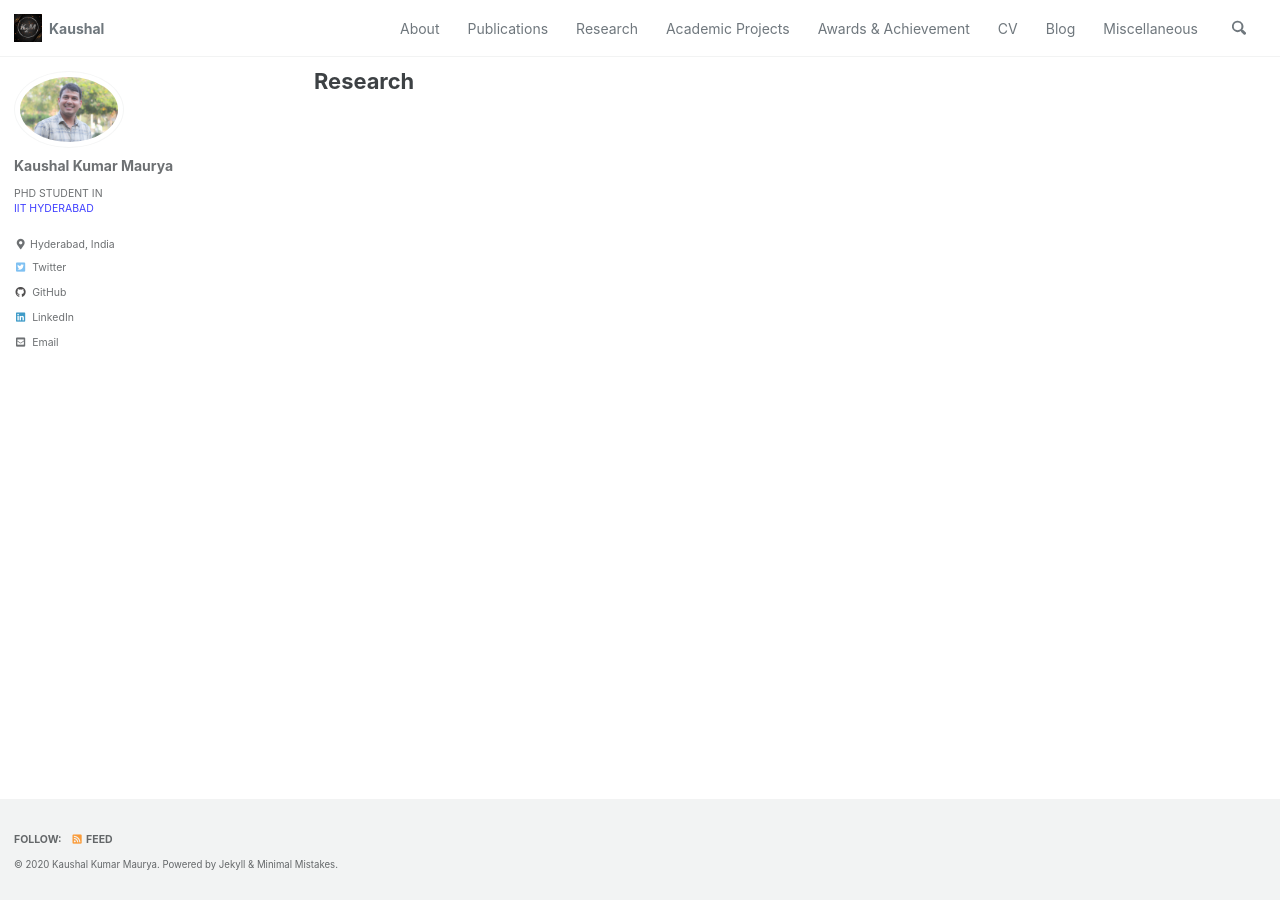
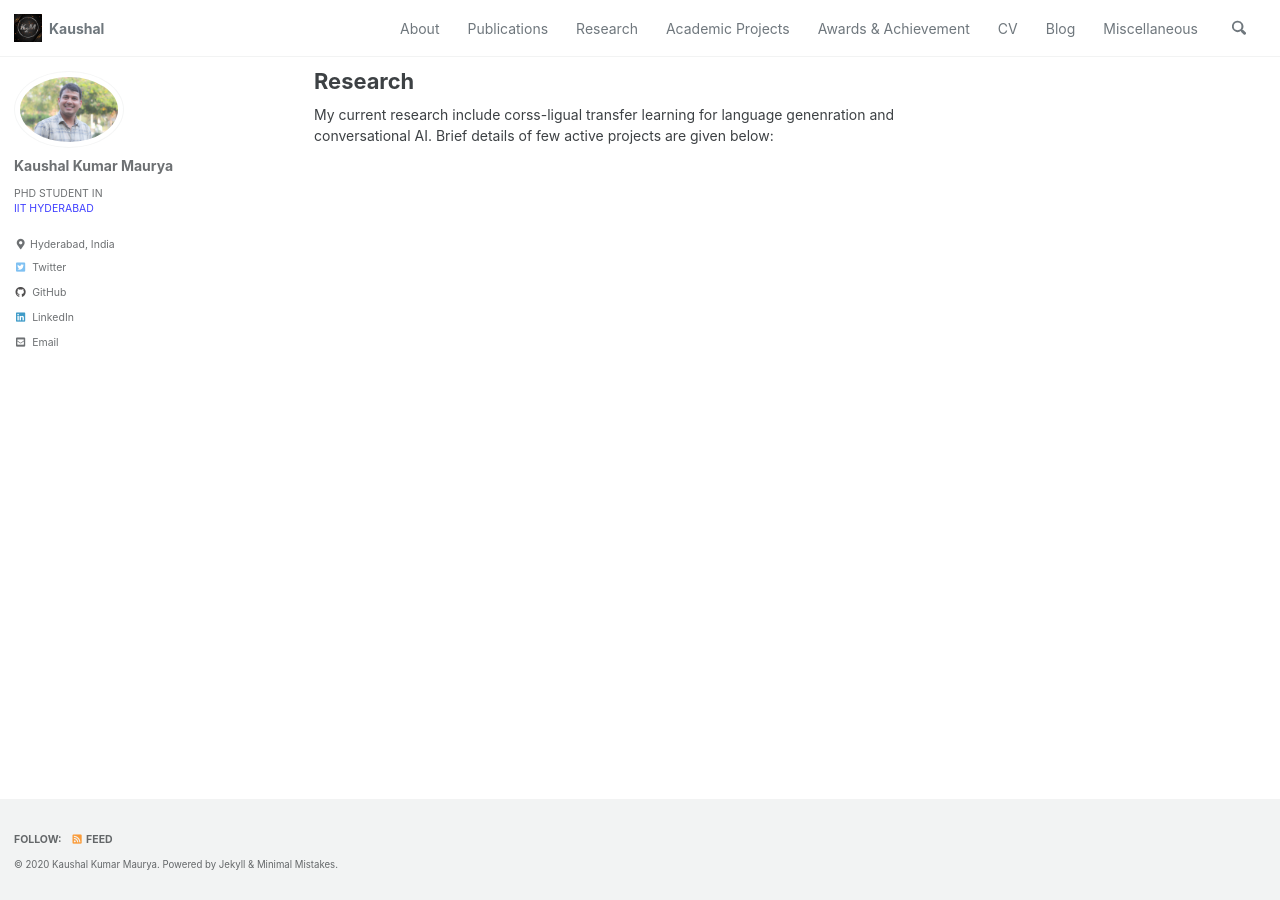
Before and after one commit to harshayelleni/harshayelleni.github.io, a Jekyll site: the page built from _pages/research.md, in a window 1280 px wide. Built offline with Jekyll 4.4.1, drawn with Linux system fonts in a browser that asks for light colours; cached includes are drawn as plain includes.

Commit message:
doing modifications

```diff
--- a/_pages/research.md
+++ b/_pages/research.md
@@ -2,3 +2,5 @@
 title: "Research"
 permalink: /research/
 ---
+
+My current research include corss-ligual transfer learning for language genenration and conversational AI. Brief details of few active projects are given below:
```
